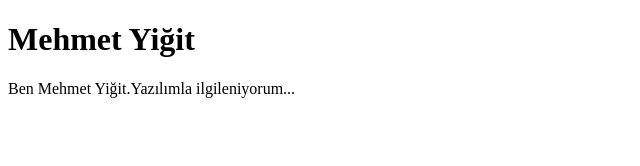
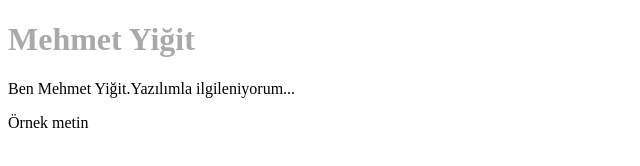
Before and after one commit to mehmetyt/mehmetyt.github.io, a plain HTML site: page index.html in a window 1280 px wide. Shown: the whole page, without its empty margins (0-640 px from the left). Drawn offline with Linux system fonts and the light colour scheme.

Commit message:
Güncellendi

```diff
--- a/index.html
+++ b/index.html
@@ -1,12 +1,25 @@
 <!DOCTYPE html>
 <html lang="tr">
+
 <head>
     <meta charset="UTF-8">
     <meta name="viewport" content="width=device-width, initial-scale=1.0">
     <title>Document</title>
+    <style>
+        h1 {
+            color: darkgrey;
+        }
+    </style>
 </head>
+
 <body>
     <h1>Mehmet Yiğit</h1>
     <p>Ben Mehmet Yiğit.Yazılımla ilgileniyorum...</p>
+    <div id="div"></div>
+    <script>
+        var div = document.getElementById("div");
+        div.textContent = "Örnek metin";
+    </script>
 </body>
+
 </html>
```
